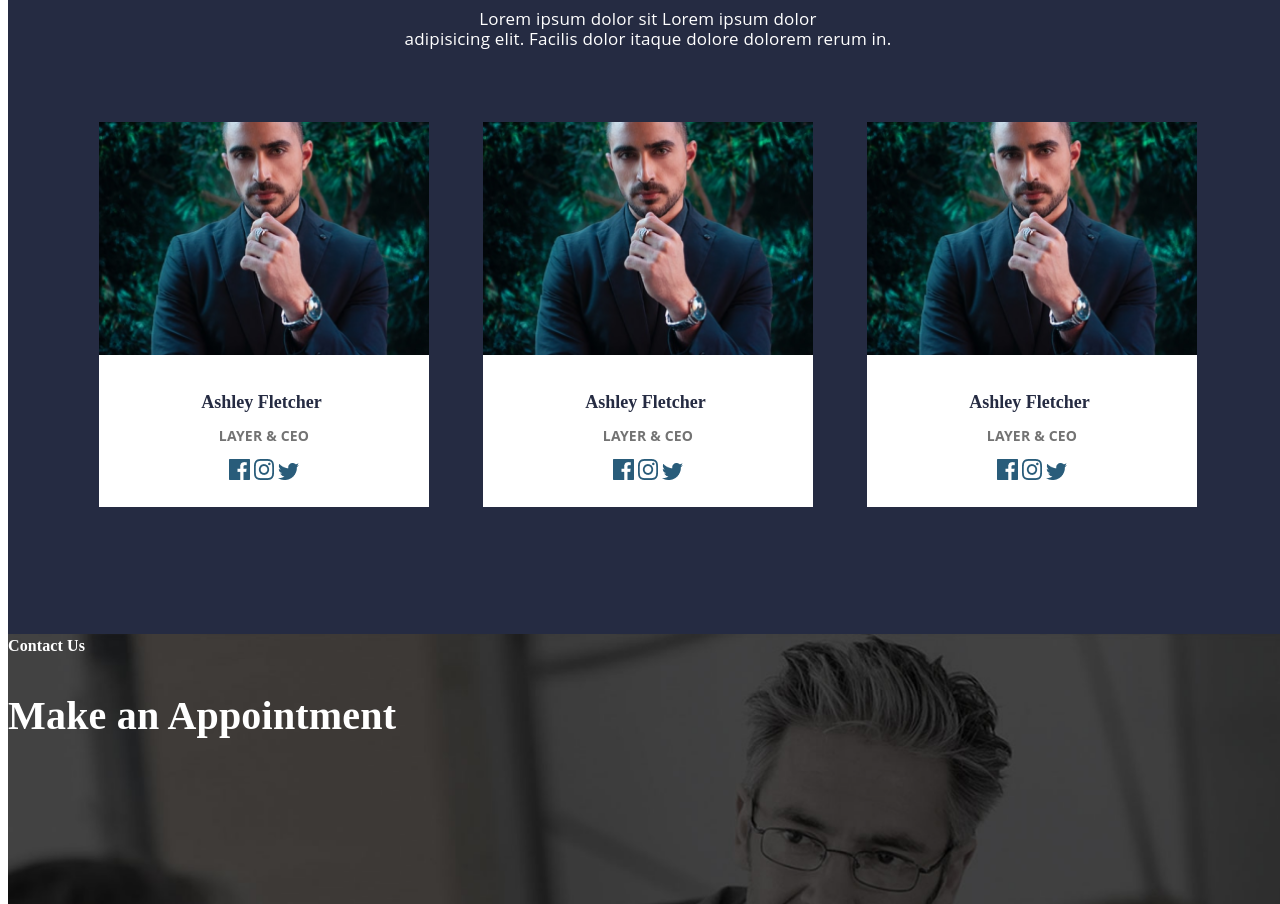
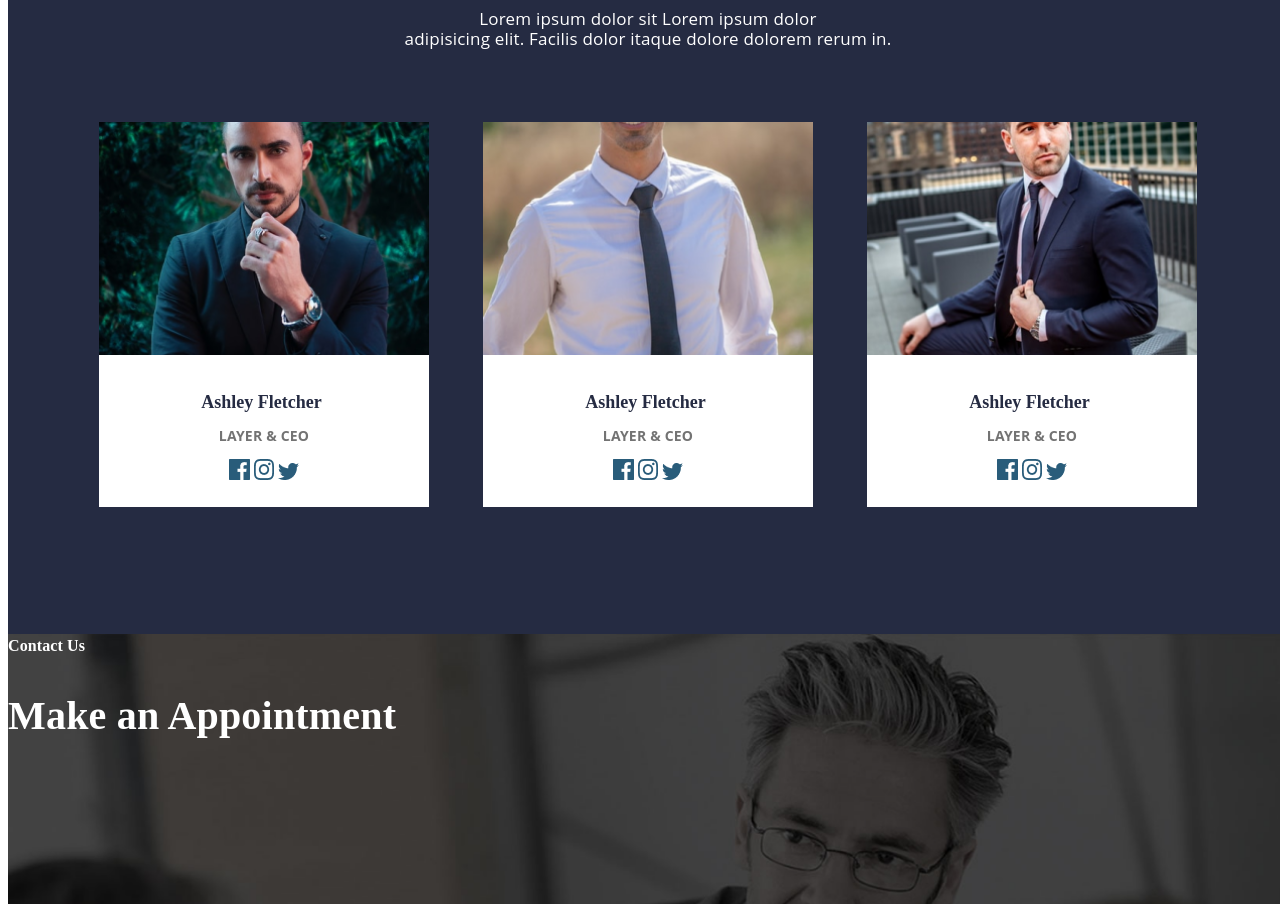
Before and after one commit to Aimarall/cursovoe, a plain HTML site: page index.html in a window 1280 px wide. Shown: the part 3400-4304 px from the top of the page. Drawn offline with Linux system fonts and the light colour scheme.

Commit message:
added img

```diff
--- a/index.html
+++ b/index.html
@@ -261,7 +261,7 @@
             </aside>
 
             <aside class="sixth1">
-                <img class="sixth2" src="./img/img19.png" alt="">
+                <img class="sixth2" src="./img/img20.png" alt="">
                 <div class="sixth3">
                     <h5 class="sixth4">Ashley Fletcher</h5>
                     <h6 class="sixth5">LAYER & CEO</h6>
@@ -275,7 +275,7 @@
             </aside>
 
             <aside class="sixth1">
-                <img class="sixth2" src="./img/img19.png" alt="">
+                <img class="sixth2" src="./img/img21.png" alt="">
                 <div class="sixth3">
                     <h5 class="sixth4">Ashley Fletcher</h5>
                     <h6 class="sixth5">LAYER & CEO</h6>
```
